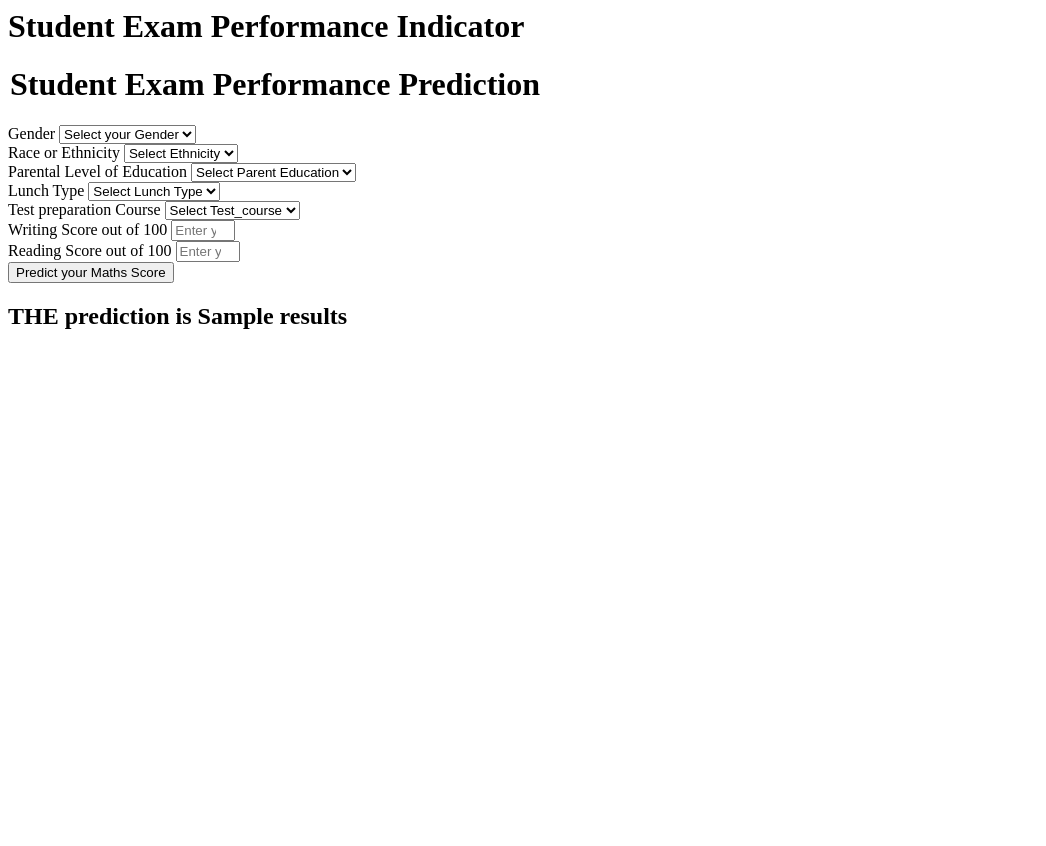
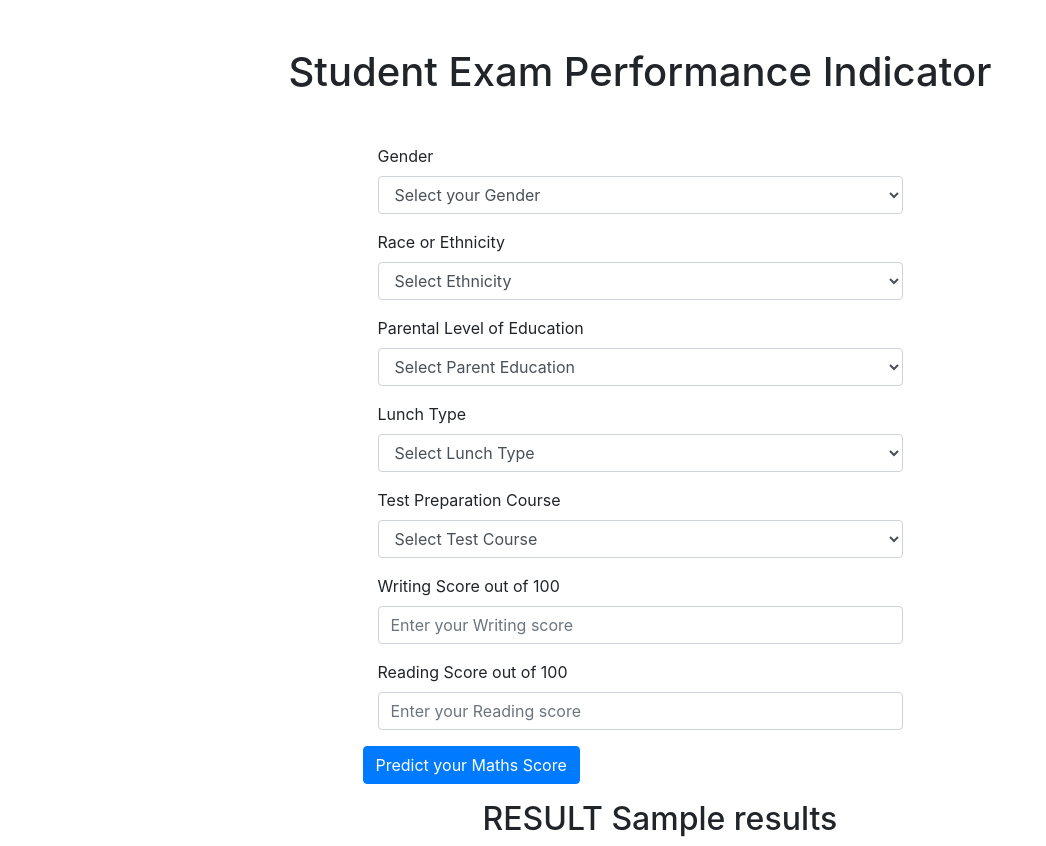
Before and after one commit to Greviansonula/End-to-End-ML-Project, a Flask app: template templates/home.html in a window 1280 px wide. Shown: the whole page, without its empty margins (0-1046 px from the left). Before the commit the page ends 329 px from the top, so only its background shows below. Run offline with Flask 2, Linux system fonts and the light colour scheme; the template is opened without the code that fills it: most values are stand-ins (such as "Sample title", 1, 10 or a date in 2020); some libraries are stand-ins or nearby versions.

Commit message:
prediction pipeline complete

```diff
--- a/app.py
+++ b/app.py
@@ -33,11 +33,11 @@ def predict_datapoint():
             )
 
         pred_df = data.get_data_as_data_frame()
-        print(pred_df)
+        print(pred_df.head())
 
         predict_pipeline = PredictionPipeline()
         results = predict_pipeline.predict(pred_df)
-        return render_template('home.html', results=results[0])
+        return render_template('home.html', results = round(float(results[0]), 2))
 
 if __name__ == '__main__':
     app.run(host='0.0.0.0', debug=True)
--- a/src/pipeline/predict_pipeline.py
+++ b/src/pipeline/predict_pipeline.py
@@ -35,7 +35,7 @@ class CustomData:
         self.gender = gender
         self.race_ethnicity = race_ethnicity
         self.parental_level_of_education = parental_level_of_education,
-        self.luch = lunch
+        self.lunch = lunch
         self.test_preparation_course = test_preparation_course
         self.reading_score = reading_score
         self.writing_score = writing_score
@@ -47,8 +47,8 @@ class CustomData:
             custom_data_input_dict = {
                 "gender": [self.gender],
                 "race/ethnicity": [self.race_ethnicity],
-                "parental level of education": [self.parental_level_of_education],
-                "lunch": [self.luch],
+                "parental level of education": self.parental_level_of_education,
+                "lunch": [self.lunch],
                 "test preparation course": [self.test_preparation_course],
                 "reading score": [self.reading_score],
                 "writing score": [self.writing_score],
--- a/templates/home.html
+++ b/templates/home.html
@@ -1,111 +1,83 @@
-<html>
+<!DOCTYPE html>
+<html lang="en">
+<head>
+    <meta charset="UTF-8">
+    <title>Student Exam Performance Indicator</title>
+    <link rel="stylesheet" href="https://stackpath.bootstrapcdn.com/bootstrap/4.3.1/css/bootstrap.min.css"
+          integrity="sha384-ggOyR0iXCbMQv3Xipma34MD+dH/1fQ784/j6cY/iJTQUOhcWr7x9JvoRxT2MZw1T"
+          crossorigin="anonymous">
+</head>
 <body>
-    <div class="login">
-       <h1>Student Exam Performance Indicator</h1>
-
+<div class="container mt-5">
+    <h1 class="text-center mb-5">Student Exam Performance Indicator</h1>
+    <div class="container col-6">
         <form action="{{ url_for('predict_datapoint')}}" method="post">
-        <h1>
-            <legend>Student Exam Performance Prediction</legend>
-        </h1>
-        <div class="mb-3">
-            <label class="form-label">Gender</label>
-            <select class="form-control" name="gender" placeholder="Enter you Gender" required>
-                <option class="placeholder" selected disabled value="">Select your Gender</option>
-                <option value="male">
-                    Male
-                </option>
-                <option value="female">
-                    Female
-                </option>
+            <div class="form-group">
+                <label for="gender">Gender</label>
+                <select class="form-control" id="gender" name="gender" required>
+                    <option selected disabled value="">Select your Gender</option>
+                    <option value="male">Male</option>
+                    <option value="female">Female</option>
                 </select>
             </div>
-        <div class="mb-3">
-            <label class="form-label">Race or Ethnicity</label>
-            <select class="form-control" name="ethnicity" placeholder="Enter you ethnicity" required>
-                <option class="placeholder" selected disabled value="">Select Ethnicity</option>
-                <option value="group A">
-                    Group A
-                </option>
-                <option value="group B">
-                    Group B
-                </option>
-                <option value="group C">
-                    Group C
-                </option>
-                <option value="group D">
-                    Group D
-                </option>
-                <option value="group E">
-                    Group E
-                </option>
+            <div class="form-group">
+                <label for="ethnicity">Race or Ethnicity</label>
+                <select class="form-control" id="ethnicity" name="ethnicity" required>
+                    <option selected disabled value="">Select Ethnicity</option>
+                    <option value="group A">Group A</option>
+                    <option value="group B">Group B</option>
+                    <option value="group C">Group C</option>
+                    <option value="group D">Group D</option>
+                    <option value="group E">Group E</option>
                 </select>
             </div>
-        <div class="mb-3">
-            <label class="form-label">Parental Level of Education</label>
-            <select class="form-control" name="parental_level_of_education"
-                placeholder="Enter you Parent Education" required>
-                <option class="placeholder" selected disabled value="">Select Parent Education</option>
-                <option value="associate's degree">
-                    associate's degree
-                </option>
-                <option value="bachelor's degree">
-                    bachelor's degree
-                </option>
-                <option value="high school">
-                    high school
-                </option>
-                <option value="master's degree">
-                    master's degree
-                </option>
-                <option value="some college">
-                    some college
-                </option>
-                <option value="some high school">
-                    some high school
-                </option>
+            <div class="form-group">
+                <label for="parental_level_of_education">Parental Level of Education</label>
+                <select class="form-control" id="parental_level_of_education" name="parental_level_of_education" required>
+                    <option selected disabled value="">Select Parent Education</option>
+                    <option value="associate's degree">Associate's Degree</option>
+                    <option value="bachelor's degree">Bachelor's Degree</option>
+                    <option value="high school">High School</option>
+                    <option value="master's degree">Master's Degree</option>
+                    <option value="some college">Some College</option>
+                    <option value="some high school">Some High School</option>
                 </select>
             </div>
-        <div class="mb-3">
-            <label class="form-label">Lunch Type</label>
-            <select class="form-control" name="lunch" placeholder="Enter you Lunch" required>
-                <option class="placeholder" selected disabled value="">Select Lunch Type</option>
-                <option value="free/reduced">
-                    free/reduced
-                </option>
-                <option value="standard">
-                    standard
-                </option>
+            <div class="form-group">
+                <label for="lunch">Lunch Type</label>
+                <select class="form-control" id="lunch" name="lunch" required>
+                    <option selected disabled value="">Select Lunch Type</option>
+                    <option value="free/reduced">Free/Reduced</option>
+                    <option value="standard">Standard</option>
                 </select>
             </div>
-        <div class="mb-3">
-            <label class="form-label">Test preparation Course</label>
-            <select class="form-control" name="test_preparation_course" placeholder="Enter you Course"
-                required>
-                <option class="placeholder" selected disabled value="">Select Test_course</option>
-                <option value="none">
-                    None
-                </option>
-                <option value="completed">
-                    Completed
-                </option>
+            <div class="form-group">
+                <label for="test_preparation_course">Test Preparation Course</label>
+                <select class="form-control" id="test_preparation_course" name="test_preparation_course" required>
+                    <option selected disabled value="">Select Test Course</option>
+                    <option value="none">None</option>
+                    <option value="completed">Completed</option>
                 </select>
             </div>
-        <div class="mb-3">
-            <label class="form-label">Writing Score out of 100</label>
+            <div class="form-group">
+                <label for="writing_score">Writing Score out of 100</label>
+                <input class="form-control" type="number" name="writing_score"
+                    placeholder="Enter your Writing score" min='0' max='100' />
+            </div>
+            <div class="form-group">
+                <label for="reading_score">Reading Score out of 100</label>
                 <input class="form-control" type="number" name="reading_score"
                     placeholder="Enter your Reading score" min='0' max='100' />
             </div>
-        <div class="mb-3">
-            <label class="form-label">Reading Score out of 100</label>
-            <input class="form-control" type="number" name="writing_score"
-                placeholder="Enter your Reading Score" min='0' max='100' />
-        </div>
+            <div class="row" style="position: relative">
                 <div class="mb-3">
                     <input class="btn btn-primary" type="submit" value="Predict your Maths Score" required />
                 </div>
+                <h2 style="margin-left: 15vh">
+                    RESULT {{results}}
+                </h2>
+            </div>
         </form>
-    <h2>
-       THE  prediction is {{results}}
-    </h2>
+    </div>
 <body>
 </html>
```
Also changed, not shown: templates/home_orig.html (added, +111 -0 lines). Lines whose indentation alone changed are shown as unchanged.
